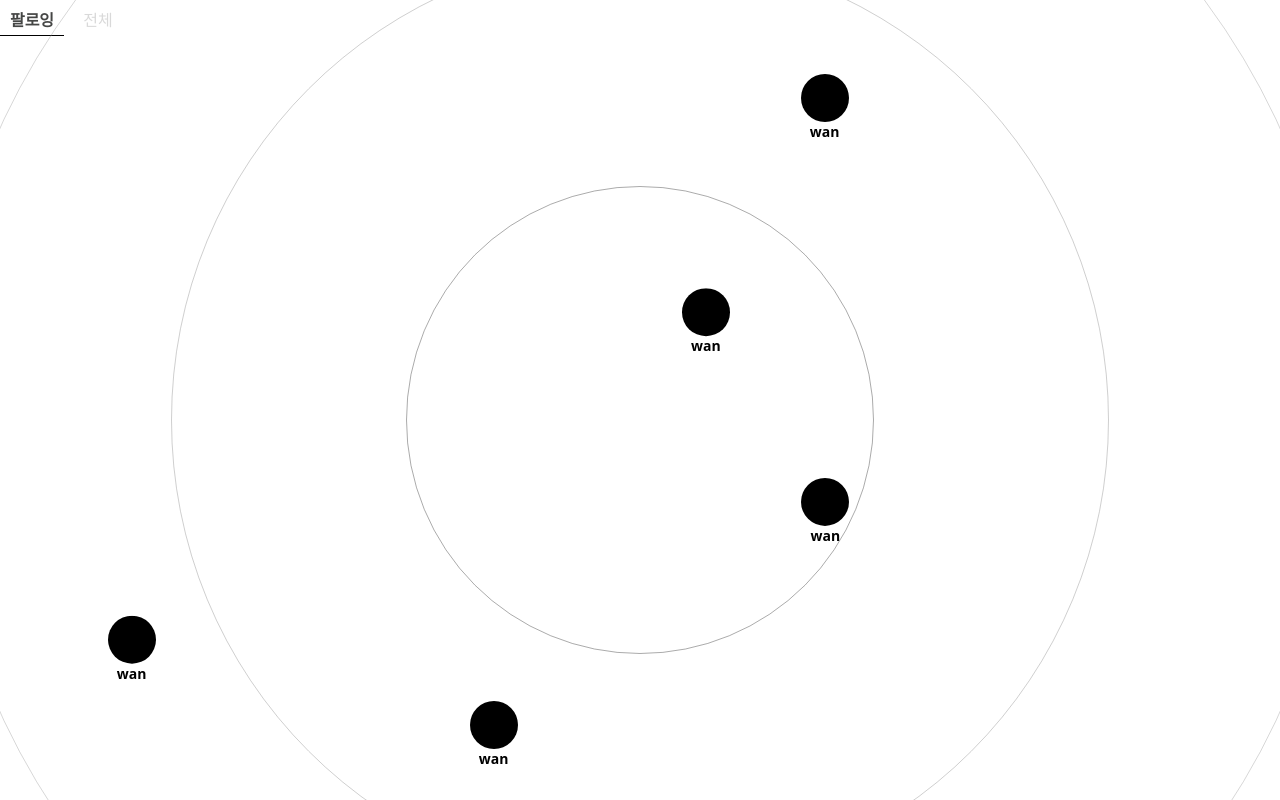
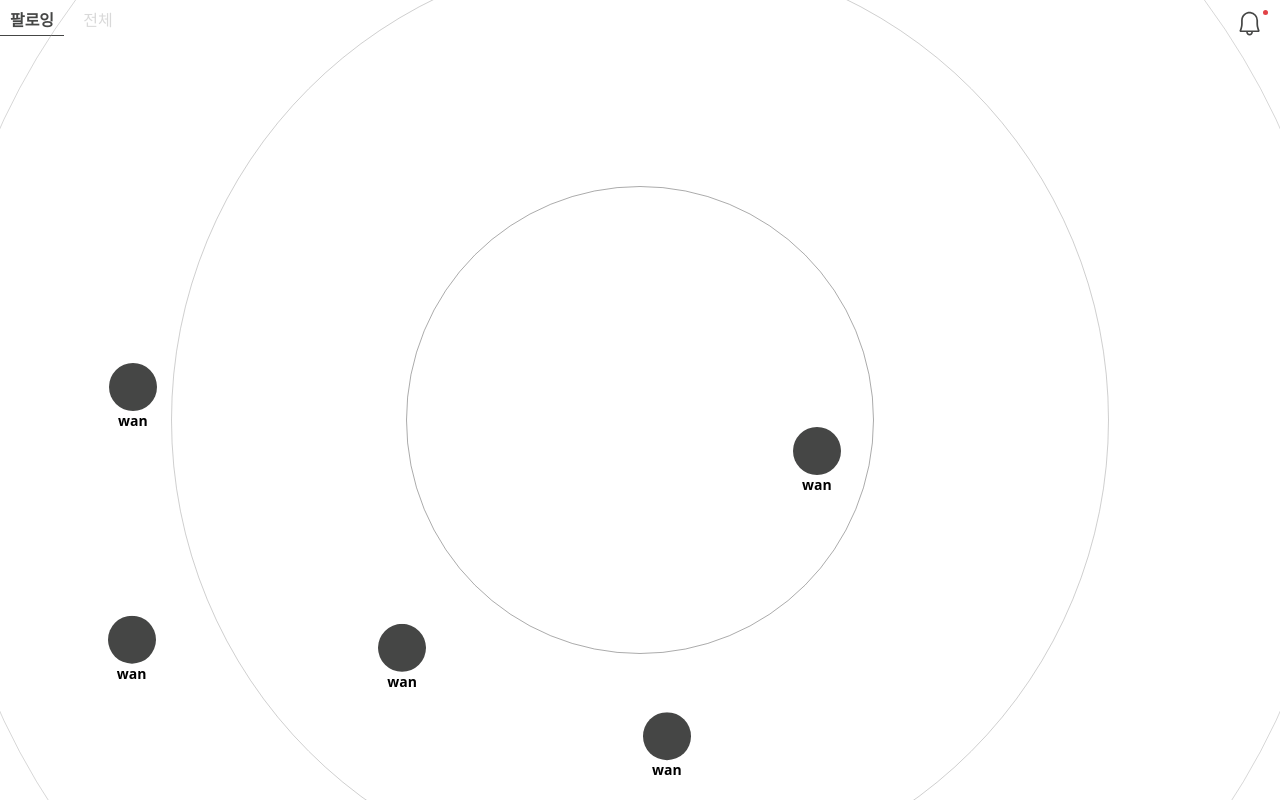
Before and after one commit to ggumms/ggumtle, a React (Vite) app in the folder frontend/: page / in a window 1280 px wide. Shown: the top 800 px of the page. Built offline with nearby package versions, Linux system fonts and the light colour scheme.

Commit message:
[FE] Feat #23: 알림 아이콘 생성 및 페이지 이동 구현
- MultiPageLayout에 hasIcon props를 추가하였습니다.
- (그 외 미독 알람이 있을 경우 빨간 점으로 아이콘 옆에 표시)
- 알림창 페이지로 이동

Change-Id: Ib81344c86d132440f4f0a4cd53fdf9d69f7540bc

```diff
--- /dev/null
+++ b/frontend/src/components/AlarmIcon.tsx
@@ -0,0 +1,23 @@
+// import { PiBell } from 'react-icons/pi'
+// import { LiaBellSolid } from 'react-icons/lia'
+// import { PiBellSimple } from 'react-icons/pi'
+// import { BsBell } from 'react-icons/bs'
+import { VscBell } from 'react-icons/vsc'
+import { Link } from 'react-router-dom'
+const AlarmIcon = () => {
+	const hasReadYet = true
+	return (
+		<Link to="/alarm">
+			<div className="flex px-3 pt-2">
+				{/* <PiBell size="1.8rem"/> */}
+				{/* <LiaBellSolid size="1.8rem"/> */}
+				{/* <PiBellSimple size="1.8rem" /> */}
+				{/* <BsBell size="1.5rem" /> */}
+				<VscBell size="1.7rem" color="#454645" />
+				<div className={`w-[5px] h-[5px] rounded-full bg-[#E14246] ${!hasReadYet && 'invisible'}`}></div>
+			</div>
+		</Link>
+	)
+}
+
+export default AlarmIcon
--- a/frontend/src/components/NavigationHeader.tsx
+++ b/frontend/src/components/NavigationHeader.tsx
@@ -3,12 +3,14 @@ import { NavLink } from 'react-router-dom'
 import { MultiPageHeaderInfo } from '../types/router'
 import { motion } from 'framer-motion'
 import { useRouter } from '../hooks/useRouter'
+import AlarmIcon from './AlarmIcon'
 
 interface NavigationHeaderProps {
 	headerData: MultiPageHeaderInfo[]
+	hasIcon: boolean
 }
 
-const NavigationHeader = ({ headerData }: NavigationHeaderProps) => {
+const NavigationHeader = ({ headerData, hasIcon }: NavigationHeaderProps) => {
 	const [selectedIndex, setSelectedIndex] = useState<number>()
 	const { currentPath } = useRouter()
 
@@ -27,6 +29,7 @@ const NavigationHeader = ({ headerData }: NavigationHeaderProps) => {
 	}, [currentPath])
 
 	return (
+		<div className="flex justify-between items-center">
 			<ul className={`flex gap-[2px]`}>
 				{headerData.map((headerItem, index) => {
 					return (
@@ -51,6 +54,8 @@ const NavigationHeader = ({ headerData }: NavigationHeaderProps) => {
 					)
 				})}
 			</ul>
+			{hasIcon && <AlarmIcon />}
+		</div>
 	)
 }
 
--- a/frontend/src/components/layout/MutiPageLayout/MultiPageLayout.tsx
+++ b/frontend/src/components/layout/MutiPageLayout/MultiPageLayout.tsx
@@ -5,13 +5,14 @@ import { MultiPageHeaderInfo } from '../../../types/router'
 
 interface MultiPageLayoutProps {
 	headerData: MultiPageHeaderInfo[]
+	hasIcon: boolean
 }
 
 // TODO: div 태그 삭제하기
-const MultiPageLayout = ({ headerData }: MultiPageLayoutProps) => {
+const MultiPageLayout = ({ headerData, hasIcon }: MultiPageLayoutProps) => {
 	return (
 		<div>
-			<NavigationHeader headerData={headerData} />
+			<NavigationHeader headerData={headerData} hasIcon={hasIcon} />
 			<Outlet />
 		</div>
 	)
--- a/frontend/src/pages/Bucket/AddBucket/index.tsx
+++ b/frontend/src/pages/Bucket/AddBucket/index.tsx
@@ -3,7 +3,7 @@ import MultiPageLayout from '../../../components/layout/MutiPageLayout/MultiPage
 import { addBucketHeaderList } from '../../../router'
 
 const AddBucket = () => {
-	return <MultiPageLayout headerData={addBucketHeaderList} />
+	return <MultiPageLayout headerData={addBucketHeaderList} hasIcon={false} />
 }
 
 export default AddBucket
--- a/frontend/src/pages/Radar/Radar.tsx
+++ b/frontend/src/pages/Radar/Radar.tsx
@@ -9,7 +9,7 @@ const Radar = () => {
 	// }
 	// <ProfileBucket bucketInfo={bucketInfo} />
 
-	return <MultiPageLayout headerData={mainHeaderList} />
+	return <MultiPageLayout headerData={mainHeaderList} hasIcon={true} />
 }
 
 export default Radar
--- a/frontend/src/pages/Radar/components/AlarmPage.tsx
+++ b/frontend/src/pages/Radar/components/AlarmPage.tsx
@@ -1,7 +1,11 @@
-import React from 'react'
+// @TODO: 페이지 전환 애니메이션 추가하기
 
 const AlarmPage = () => {
-	return <div>This is Alarm Page</div>
+	return (
+		<div className="bg-green">
+			This is Alarm Page
+		</div>
+	)
 }
 
 export default AlarmPage
--- a/frontend/src/pages/Radar/components/FollowingTab.tsx
+++ b/frontend/src/pages/Radar/components/FollowingTab.tsx
@@ -9,6 +9,7 @@ const users2 = ['a', 'b', 'c', 'd', 'e', 'f', 'g', 'h', 'i', 'j']
 const users3 = ['a', 'b', 'c', 'd', 'e', 'f', 'g', 'h', 'i', 'j', 'o', 'p', 'q']
 
 // 버킷들을 띄울 div 스타일 지정
+
 // @TODO: 추후 tailwind 코드로 수정하기 (translate 속성 유의)
 const bucketArea: {
 	position: 'absolute'
@@ -26,6 +27,7 @@ const bucketArea: {
 	aspectRatio: '1 / 1',
 }
 
+// @TODO: 알림 페이지에서 뒤로가기 했을때 레이더 리렌더링 되지 않도록 수정하기
 const FollowingTab = () => {
 	const [buckets, setBuckets] = useState<IBucket[]>([])
 
@@ -68,7 +70,7 @@ const FollowingTab = () => {
 				100 * index + 50 * Math.random()
 			)
 		})
-	}, [])
+	})
 
 	return (
 		<div className="w-screen h-[calc(100vh-5rem)] flex justify-center items-center">
--- a/frontend/tailwind.config.js
+++ b/frontend/tailwind.config.js
@@ -1,4 +1,14 @@
 /** @type {import('tailwindcss').Config} */
+// @keyframes slideLeft {
+//   0% {
+//     left: 100%; /* 초기 위치 - 화면 오른쪽 바깥으로 이동 */
+//     transform: translate(-100%, -50%); /* 초기 위치를 조절 */
+//   }
+//   100% {
+//     left: 50%; /* 최종 위치 - 화면 중앙으로 이동 */
+//     transform: translate(-50%, -50%); /* 최종 위치를 조절 */
+//   }
+// }
 export default {
 	content: ['./index.html', './src/**/*.{js,ts,jsx,tsx}'],
 	theme: {
@@ -13,21 +23,26 @@ export default {
 					},
 				},
 				floating: {
-					'100%': {
+					'0%, 100%': {
 						transform: 'translateY(0)',
 					},
 					'50%': {
 						transform: 'translateY(-5px)',
 					},
 				},
+				slideLeft: {
+					'0%': { left: '100%', transform: 'translate(-100%, -50%)' },
+					'100%': { left: '50%', transform: 'translate(-50%, -50%)' },
 				},
 			},
+		},
+		// animation: slideLeft 2s ease-in-out infinite;
 		animation: {
 			radar1: '1.5s linear 1s infinite alternate radar',
 			radar2: '1.5s linear 2s infinite alternate radar',
 			radar3: '1.5s linear 3s infinite alternate radar',
 			floating: '2.5s infinite ease-in-out floating',
-		},
+			sliceIn: '2s ease-in-out infinite',
 		},
 		colors: {
 			// Mono Colors
@@ -48,5 +63,6 @@ export default {
 			sandPink: '#EEA08E',
 			brown: '#C7927A',
 		},
+	},
 	plugins: [],
 }
```
Also changed, not shown: 1 other file (tests, documents, lock files or other folders). Lines whose indentation alone changed are shown as unchanged.
